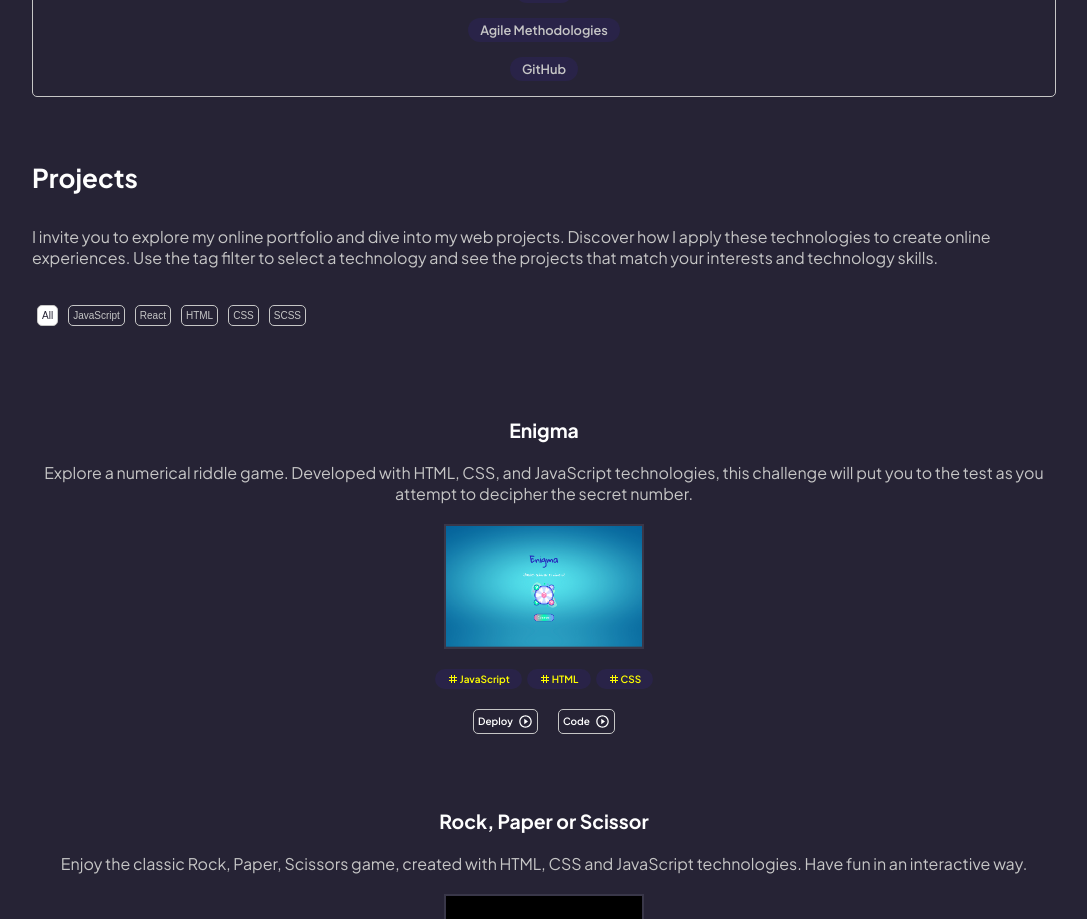
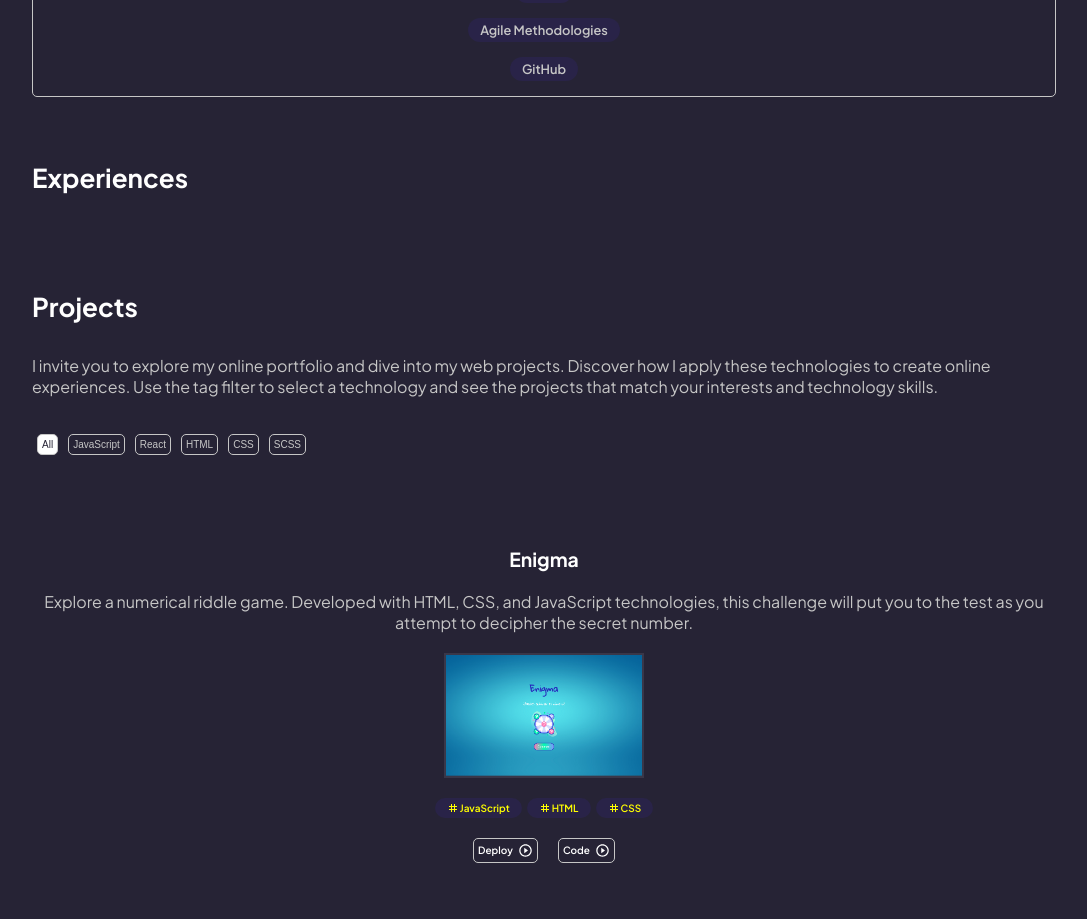
Before and after one commit to lucastamburlini/portfolio, a React (Vite) app: page / in a window 1280 px wide. Shown: the part 2200-3119 px from the top of the page, without its empty margins (96-1183 px from the left). Built offline with nearby package versions, Linux system fonts and the light colour scheme.

Commit message:
add section

```diff
--- a/src/assets/translations.js
+++ b/src/assets/translations.js
@@ -10,6 +10,9 @@ const translations = {
     about_text_I: "Passionate about technology and programming, I was born on June 3, 1991 in Concepción del Uruguay, Entre Ríos, Argentina, and I graduated from Universidad de Belgrano as University Analyst in Human Capital Management in 2022.",
     about_text_II: "After finishing my degree, I discovered my true vocation as a developer and graduated as a Full Stack Web Developer at Henry, where I acquired the necessary skills to work in the world of technology. On the other hand, I also specialized in search and selection of talent at the Universidad Tecnologica Nacional and as an IT Recruiter at Staffy.",
     about_text_III:"In the following section, you will find the technologies I use to develop.",
+
+    // Experiences
+    experiences_title: "Experiences",
 
     // Projects
     project_title: "Projects",
@@ -46,6 +49,9 @@ const translations = {
     about_text_II: "Luego de terminar la carrera, descubrí mi verdadera vocación como desarrollador y me gradué como Full Stack Web Developer en Henry, donde adquirí las habilidades necesarias para trabajar en el mundo de la tecnología. Por otro lado, también me especialicé en búsqueda y selección de talento en la Universidad Tecnológica Nacional y como IT Recruiter en Staffy.",
     about_text_III:"En la siguiente sección, encontrarás las tecnologías que utilizo para desarrollar.",
 
+    // Experiences
+    experiences_title: "Experiencias",
+
     // Projects
     project_title: "Proyectos",
     project_description: "Te invito a explorar mi portafolio en línea y sumergirte en mis proyectos web. Descubre cómo aplico estas tecnologías para crear experiencias en línea. Utiliza el filtro de etiquetas para seleccionar una tecnología y ver los proyectos que se ajustan a tus intereses y habilidades tecnológicas.",
--- /dev/null
+++ b/src/components/Experiences/Experiences.jsx
@@ -0,0 +1,14 @@
+import { useSelector } from "react-redux";
+import translations from "../../assets/translations";
+
+const Experiences = () => {
+  const currentLanguage = useSelector((state) => state.language);
+
+  return (
+    <div id="experiences" className="experiences container pd-1">
+      <h2>{translations[currentLanguage].experiences_title}</h2>
+    </div>
+  );
+};
+
+export default Experiences;
--- a/src/views/Layout.jsx
+++ b/src/views/Layout.jsx
@@ -1,4 +1,5 @@
 import About from "../components/About/About";
+import Experiences from "../components/Experiences/Experiences";
 import Footer from "../components/Footer/Footer";
 import Home from "../components/Home/Home";
 import Projects from "../components/Projects/Projects";
@@ -10,6 +11,7 @@ const Layout = () => {
       <Home />
       <About />
       <Skills />
+      <Experiences />
       <Projects />
       <Footer />
     </div>
```
